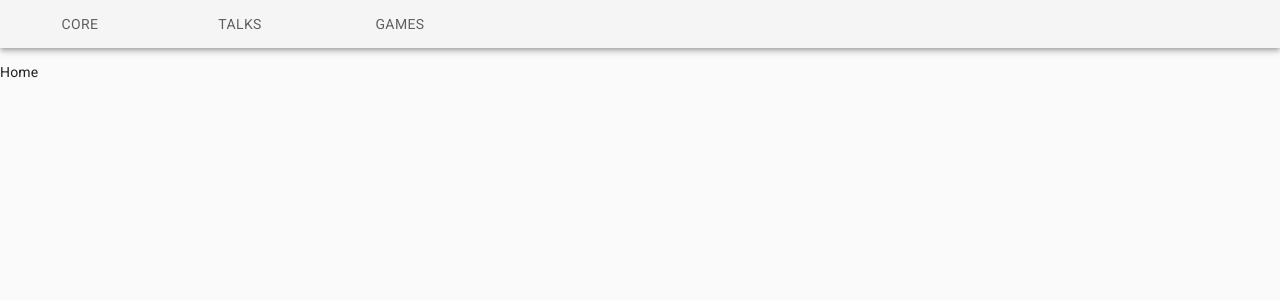
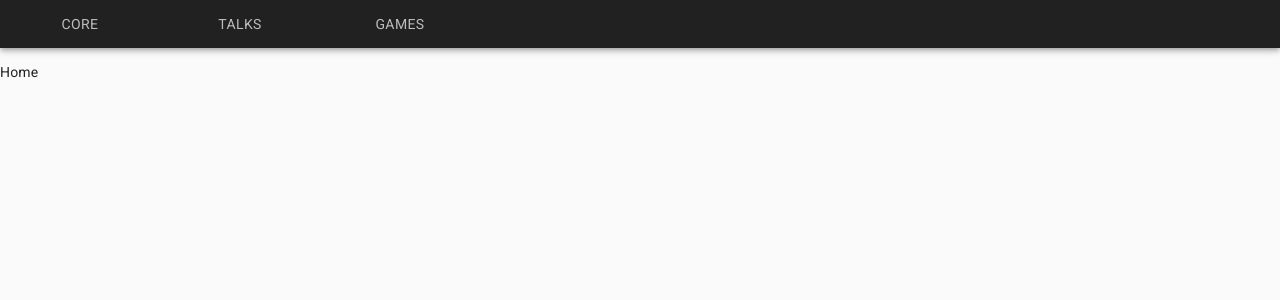
Before and after one commit to EmilyLow/convention-planner-frontend, a React (Create React App) app: page / in a window 1280 px wide. Shown: the top 300 px of the page. Built offline with nearby package versions, Linux system fonts and the light colour scheme.

Commit message:
Adjusted colors

```diff
--- a/src/App.js
+++ b/src/App.js
@@ -5,7 +5,8 @@ import Box from '@material-ui/core/Box';
 import AppBar from "@material-ui/core/AppBar";
 import Tabs from "@material-ui/core/Tabs";
 import Tab from "@material-ui/core/Tab";
-// import TabPanel from "@material-ui/core/TabP"
+
+import { makeStyles } from '@material-ui/core/styles';
 
 import {
   BrowserRouter as Router,
@@ -19,13 +20,24 @@ import {
 
 
 
+
 import Home from "./components/Home";
 import Talks from "./components/Talks";
 import Games from "./components/Games";
 import UserSchedule from "./components/UserSchedule"
 
-function App() {
+//Example of using theme in makeStyles
+const useStyles = makeStyles( theme => ({
+  test: props => ({
+    background: theme.palette.secondary.main,
+    color: theme.palette.primary.main,
 
+  }),
+}));
+
+function App(props) {
+
+  const classes = useStyles();
   //Alt
   // const match = useRouteMatch();
   // const location = useLocation();
@@ -43,40 +55,13 @@ function App() {
 
    <Router>
     <Box>
-      {/* <AppBar position="static">
-        <Tabs value = {tabValue} onChange={handleTabChange}>
-          <Tab label="Item One" />
-          <Tab label="Item Two" />
-          <Tab label="Item Three"/>
-        </Tabs>
-     </AppBar> */}
-
-
-      {/* <ul>
-        <li>
-          <Link to="/">Core</Link>
-        </li>
-        <li>
-          <Link to="/talks">Talks</Link>
-        </li>
-        <li>
-          <Link to="/games">Games</Link>
-        </li>
-        <li>
-          <Link to="/your-schedule">Your Schedule</Link>
-        </li>
-      </ul> */}
       <Route path="/"
         render={(history) => (
-
-
-
-
-      <AppBar position="static" color="default">
+        <AppBar position="static" color="primary">
           <Tabs value={history.location.pathname !== "/" ? history.location.pathname
-                    : false}>
-          <Tab label = "Core" value={""} component = {Link} to={"/"}/>
-          <Tab label = "Talks" value={"/talks"}  component = {Link} to={"/talks"}/>
+                      : false} color="secondary">
+            <Tab label = "Core" value={"/"} component = {Link} to={"/"}/>
+            <Tab label = "Talks" value={"/talks"}  component = {Link} to={"/talks"} />
             <Tab label = "Games" value={"/games"} component = {Link} to={"/games"}/>
           </Tabs>
         </AppBar>
--- a/src/index.js
+++ b/src/index.js
@@ -11,14 +11,14 @@ import purple from '@material-ui/core/colors/purple';
 import green from '@material-ui/core/colors/green';
 
 const theme = createMuiTheme({
-  // palette: {
-  //   primary: {
-  //     main: '##212121',
-  //   },
-  //   secondary: {
-  //     main: '##212121',
-  //   },
-  // },
+  palette: {
+    primary: {
+      main: '#212121',
+    },
+    secondary: {
+      main: '#c62828',
+    },
+  },
 });
 
 ReactDOM.render(
```
Lines whose indentation alone changed are shown as unchanged.
